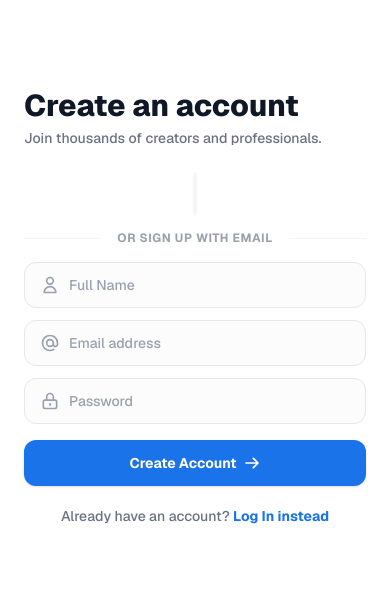
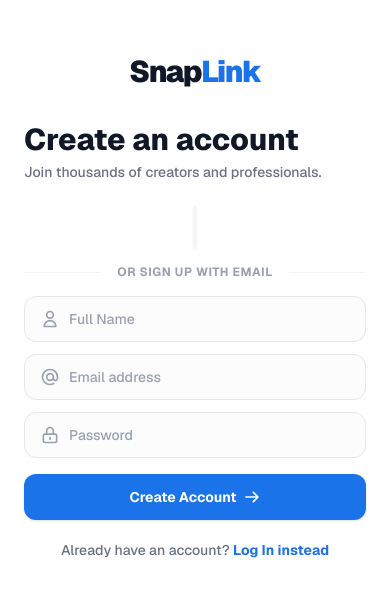
Before and after one commit to dhyey0904/snaplink, a Next.js app in the folder frontend/: page /register in a window 390 px wide. Shown: the part 115-712 px from the top of the page. Built offline with nearby package versions, Linux system fonts and the light colour scheme; no server answers.

Commit message:
Add SnapLink logo to mobile view on authentication pages

```diff
--- a/frontend/src/app/login/page.tsx
+++ b/frontend/src/app/login/page.tsx
@@ -81,7 +81,14 @@ export default function Login() {
       {/* LEFT SIDE - Form */}
       <div className="w-full lg:w-1/2 flex flex-col justify-center px-6 sm:px-16 md:px-24 xl:px-32 py-10 lg:py-0 relative z-10 bg-white shadow-[20px_0_40px_rgba(0,0,0,0.1)]">
         <div className="max-w-md w-full mx-auto">
-          <h2 className="text-3xl font-extrabold text-gray-900 mb-1">Welcome back</h2>
+                    {/* Mobile Only Logo */}
+          <div className="lg:hidden mb-8 flex items-center justify-center">
+            <Link href="/" className="text-3xl font-black tracking-tighter text-gray-900">
+              Snap<span className="text-[#1a73e8]">Link</span>
+            </Link>
+          </div>
+
+<h2 className="text-3xl font-extrabold text-gray-900 mb-1">Welcome back</h2>
           <p className="text-gray-500 font-medium mb-6 text-sm">Enter your details to access your account.</p>
 
           <div className="mb-4 w-full flex justify-center transform hover:scale-[1.02] transition-transform">
--- a/frontend/src/app/register/page.tsx
+++ b/frontend/src/app/register/page.tsx
@@ -66,7 +66,14 @@ export default function Register() {
       <div className="w-full lg:w-1/2 flex flex-col justify-center px-6 sm:px-16 md:px-24 xl:px-32 py-10 lg:py-0 relative z-10 bg-white shadow-[20px_0_40px_rgba(0,0,0,0.1)]">
         <div className="max-w-md w-full mx-auto">
 
-          <h2 className="text-3xl font-extrabold text-gray-900 mb-1">Create an account</h2>
+                    {/* Mobile Only Logo */}
+          <div className="lg:hidden mb-8 flex items-center justify-center">
+            <Link href="/" className="text-3xl font-black tracking-tighter text-gray-900">
+              Snap<span className="text-[#1a73e8]">Link</span>
+            </Link>
+          </div>
+
+<h2 className="text-3xl font-extrabold text-gray-900 mb-1">Create an account</h2>
           <p className="text-gray-500 font-medium mb-6 text-sm">Join thousands of creators and professionals.</p>
 
           <div className="mb-4 w-full flex justify-center transform hover:scale-[1.02] transition-transform">
```
